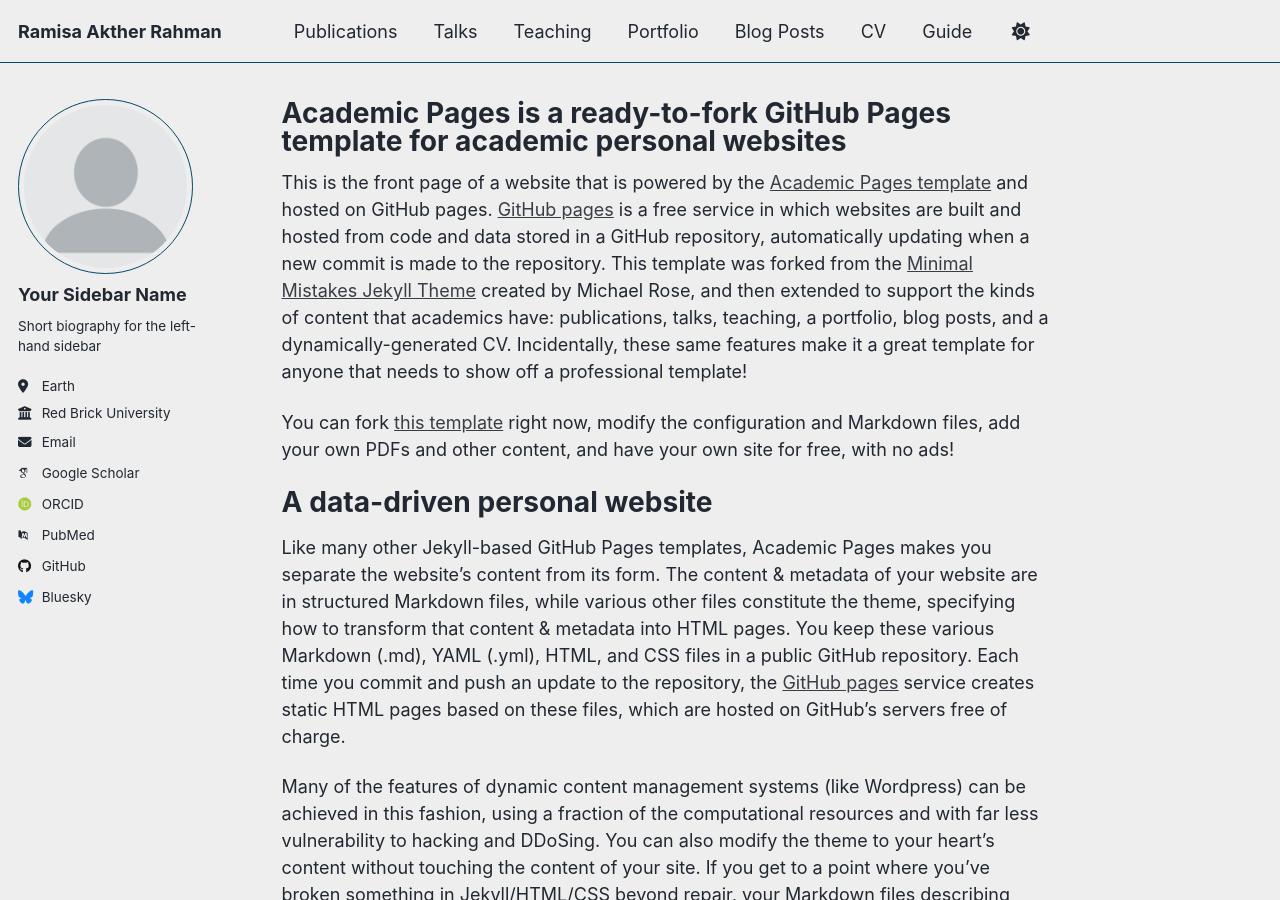
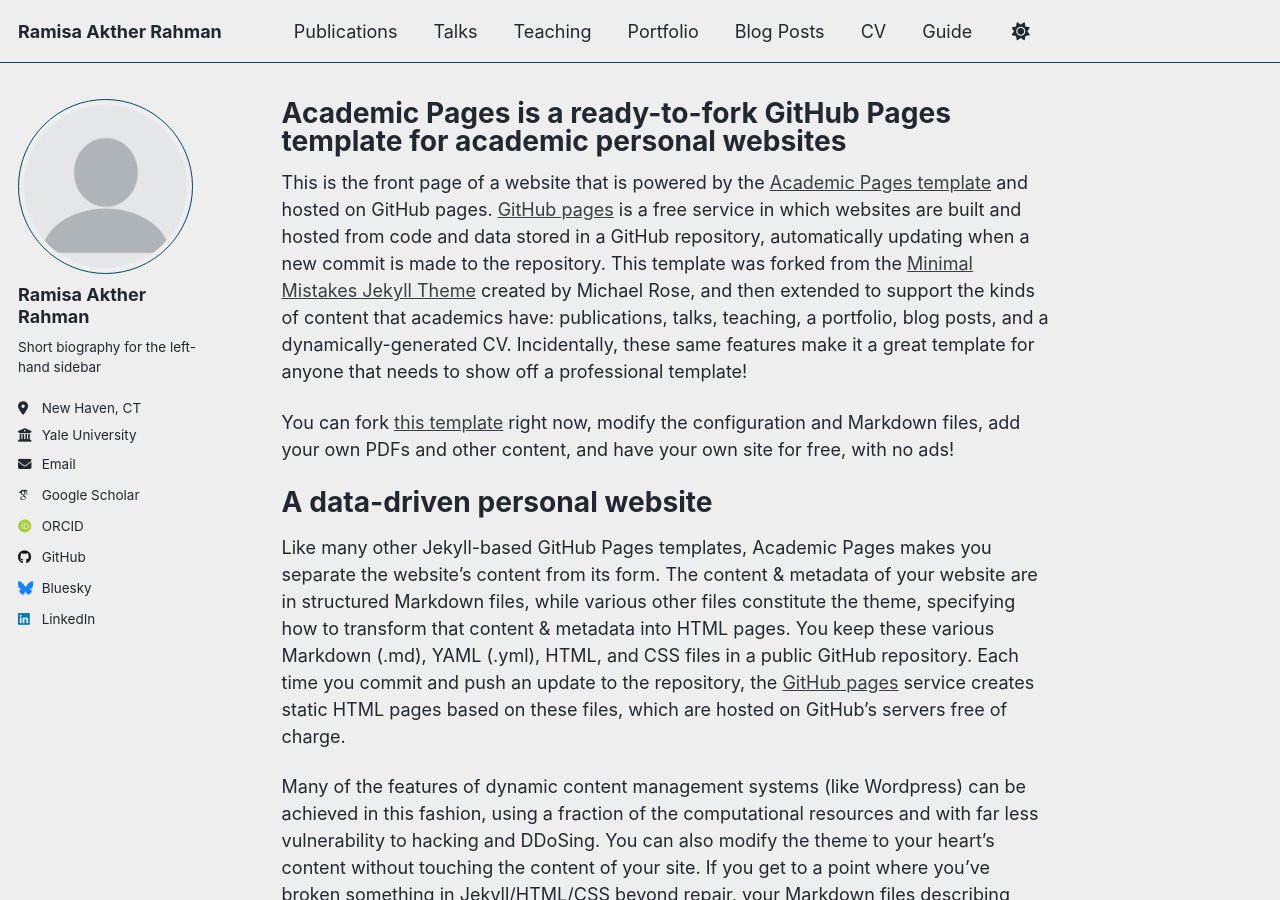
Before and after one commit to ramistarblob/ramistarblob.github.io, a Jekyll site: the page built from _pages/about.md, in a window 1280 px wide and 900 px high. Built offline with Jekyll 4.4.1, drawn with Linux system fonts in a browser that asks for light colours; some web fonts are replaced; a script that is not in the unit is left out.

Commit message:
Update _config.yml

```diff
--- a/_config.yml
+++ b/_config.yml
@@ -23,13 +23,13 @@ repository               : "academicpages/academicpages.github.io"
 author:
   # Biographic information
   avatar           : "profile.png"
-  name             : "Your Sidebar Name"
+  name             : "Ramisa Akther Rahman"
   pronouns         : # example: "she/her"
   bio              : "Short biography for the left-hand sidebar"
-  location         : "Earth"
-  employer         : "Red Brick University"
+  location         : "New Haven, CT"
+  employer         : "Yale University"
   uri              : # URL
-  email            : "none@example.org"
+  email            : "ramisa.rahman@yale.edu"
 
   # Academic websites
   academia         : # URL
@@ -37,9 +37,9 @@ author:
   googlescholar    : "https://scholar.google.com/citations?user=PS_CX0AAAAAJ"
   inspire-hep      : # URL
   impactstory      : # URL
-  orcid            : "http://orcid.org/yourorcidurl"
+  orcid            : "https://orcid.org/0009-0003-3708-0518"
   semantic         : # URL
-  pubmed           : "https://www.ncbi.nlm.nih.gov/pubmed/?term=john+snow"
+  pubmed           : # URL
   researchgate     : # URL
   scopus           : # URL
 
@@ -53,7 +53,7 @@ author:
 
   # Social media
   artstation       : # Username
-  bluesky          : "bsky.app" # Replace this with you Bluesky username
+  bluesky          : "https://bsky.app/profile/ramistarblob.bsky.social" # Replace this with you Bluesky username
   facebook         : # Username
   flickr           : # Username
   foursquare       : # Username
@@ -62,7 +62,7 @@ author:
   keybase          : # Username
   instagram        : # Username
   lastfm           : # Username
-  linkedin         : # Username
+  linkedin         : "www.linkedin.com/in/ramisa-a-rahman"
   mastodon         : # URL
   medium           : # URL
   pinterest        : # Username
```
